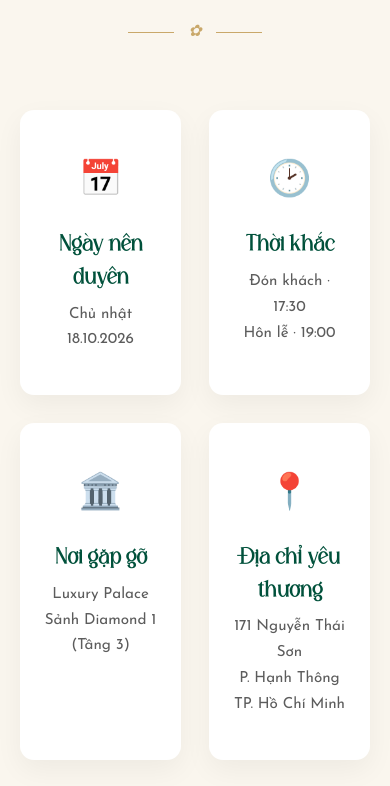
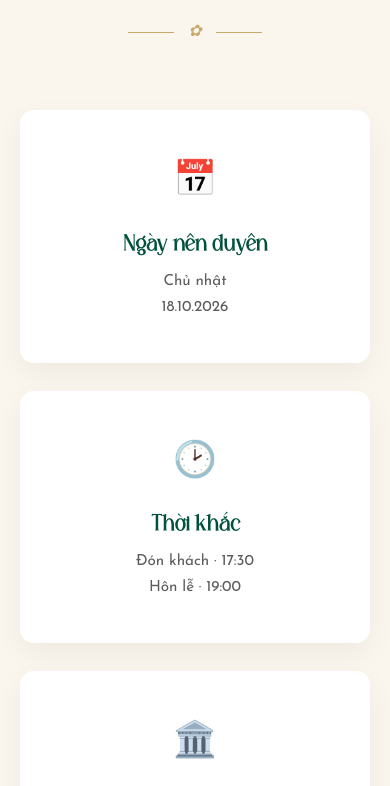
Before and after one commit to phuongtrangwedding/phuongtrangwedding.github.io, a plain HTML site: page index.html in a window 390 px wide. Shown: the part 3581-4367 px from the top of the page. Drawn offline with nearby package versions, Linux system fonts and the light colour scheme; no server answers; a web font is replaced by a local one.

Commit message:
Update style

```diff
--- a/css/style.css
+++ b/css/style.css
@@ -1424,9 +1424,9 @@ CSS .wish-note code {
         grid-auto-rows: 140px;
     }
 
-    /* .info-grid {
+    .info-grid {
         grid-template-columns: 1fr;
-    } */
+    }
 
     .countdown {
         gap: 12px;
```
